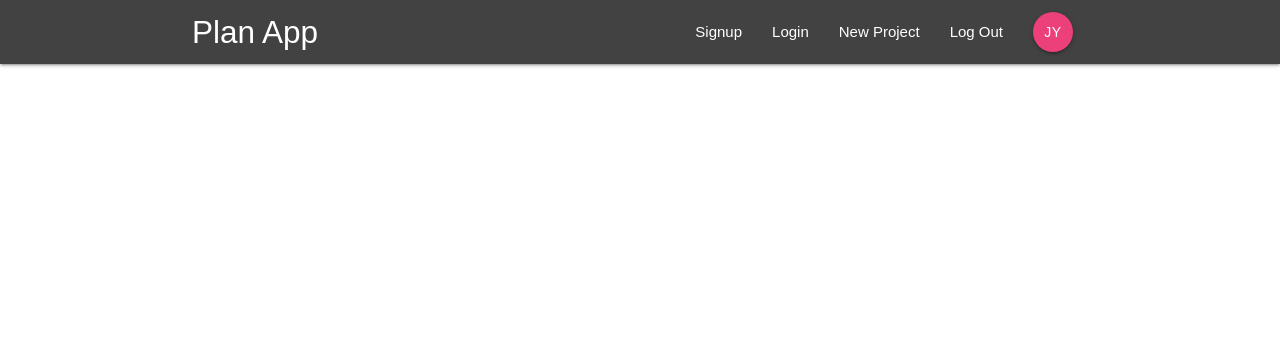
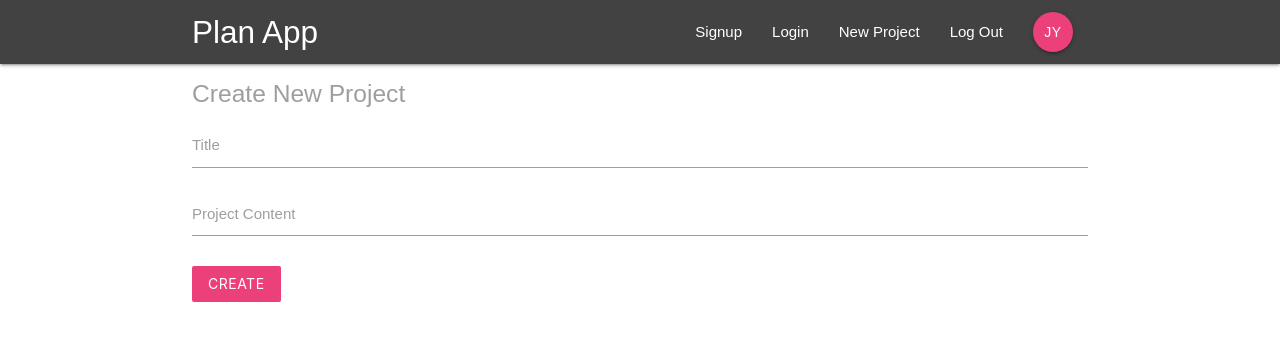
Before and after one commit to MaestroJolly/react-redux-firebase-test-app, a React (Create React App) app: page /create in a window 1280 px wide. Shown: the top 340 px of the page. Built offline with nearby package versions, Linux system fonts and the light colour scheme.

Commit message:
Update: added create project component

```diff
--- a/src/App.js
+++ b/src/App.js
@@ -5,6 +5,7 @@
 import ProjectDetails from './components/projects/ProjectDetails';
 import SignIn from './components/auth/SignIn';
 import SignUp from './components/auth/SignUp';
+import CreateProject from './components/projects/CreateProject';
 
 class App extends Component {
   render() {
@@ -17,6 +18,7 @@
             <Route path='/project/:id' component={ ProjectDetails } />
             <Route path='/signin' component={ SignIn } />
             <Route path='/signup' component={ SignUp } />
+            <Route path='/create' component={ CreateProject } />
           </Switch>
         </div>
       </BrowserRouter>
--- a/src/components/projects/CreateProject.js
+++ b/src/components/projects/CreateProject.js
@@ -0,0 +1,49 @@
+import React, { Component } from 'react';
+
+class CreateProject extends Component {
+
+    state = {
+        title: '',
+        content: ''
+    }
+
+    handleChange = (e) => {
+        this.setState({
+            [e.target.id]: e.target.value
+        })
+    }
+
+    handleSubmit = (e) => {
+        e.preventDefault();
+        console.log(this.state);
+    }
+
+    render() {
+        return (
+            <div className="container">
+                <form onSubmit={ this.handleSubmit } className="white">
+                    <h5 className="grey-text grey-darken-3">
+                        Create New Project
+                    </h5>
+                    <div className="input-field">
+                        <label htmlFor="title">
+                            Title
+                        </label>
+                        <input type="text" id="title" onChange={ this.handleChange }/>
+                    </div>
+                    <div className="input-field">
+                        <label htmlFor="content">
+                            Project Content
+                        </label>
+                        <textarea className="materialize-textarea" id="content" onChange={ this.handleChange }></textarea>
+                    </div>
+                    <div className="input-field">
+                        <button className="btn pink lighten-1 z-depth-0">Create</button>
+                    </div>
+                </form>
+            </div>
+        )
+    }
+}
+
+export default CreateProject;
```
